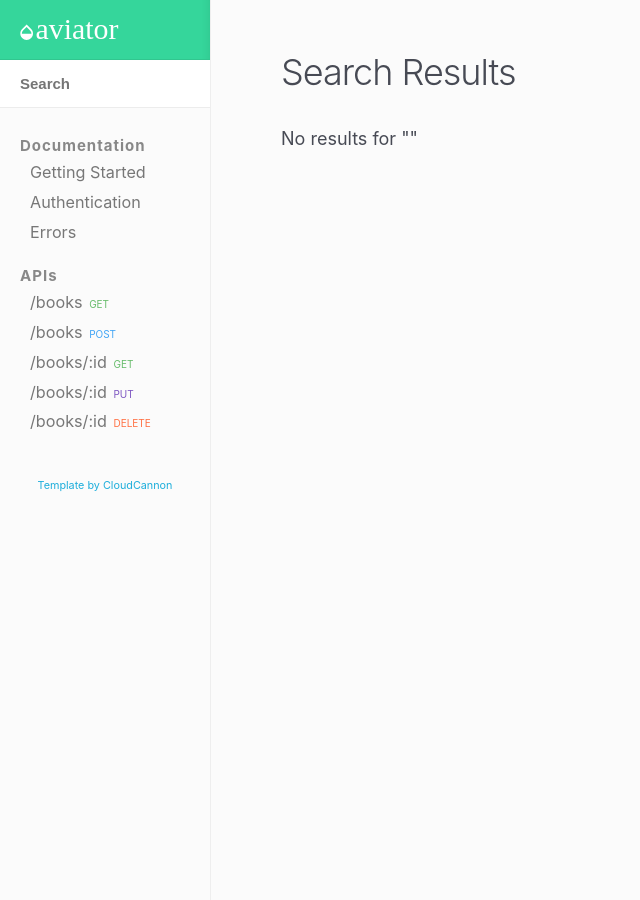
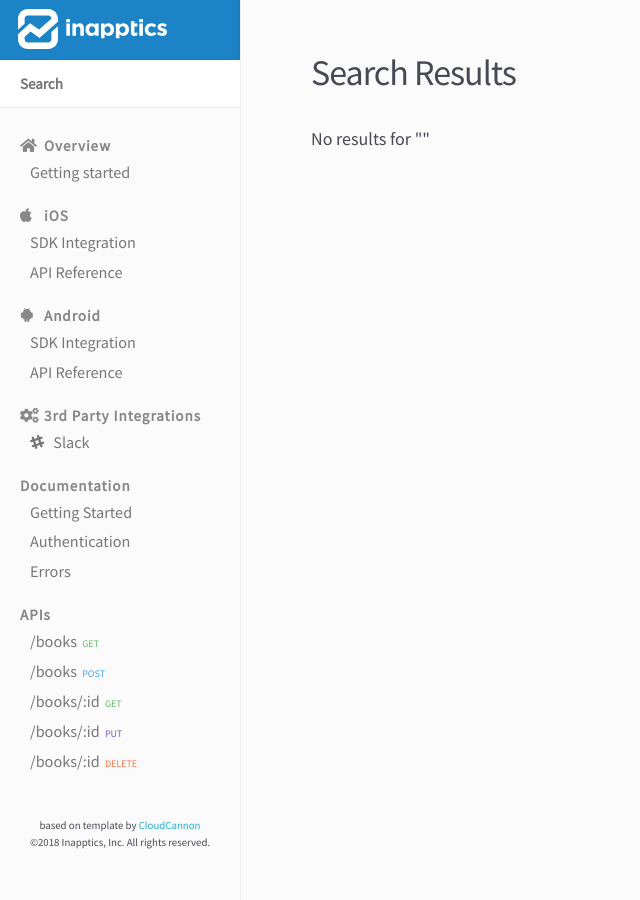
Before and after one commit to inapptics/inapptics.github.io, a Jekyll site: the page built from search.html, in a window 1280 px wide. Shown: the whole page, without its empty margins (0-640 px from the left). Built offline with Jekyll 4.4.1, drawn with Linux system fonts in a browser that asks for light colours; nearby versions of some CDN libraries.

Commit message:
started setting up the docs

```diff
--- a/_config.yml
+++ b/_config.yml
@@ -1,9 +1,9 @@
 # ----
 # Site
 
-title: Aviator
+title: Inapptics
 description: Jekyll template for API documentation.
-url: https://example.com
+url: https://docs.inapptics.com
 google_analytics_key:
 permalink: pretty
 
@@ -13,12 +13,30 @@ permalink: pretty
 timezone: Etc/UTC
 
 collections:
+  overview:
+    title: Overview
+    icon: fas fa-home
+    position: 1
+  ios:
+    title: iOS
+    icon: fab fa-apple
+    position: 2
+  android:
+    title: Android
+    icon: fab fa-android
+    position: 3
+  3rdparty:
+    title: 3rd Party Integrations
+    icon: fas fa-cogs
+    position: 4
+
   documentation:
     title: Documentation
-    position: 1
+    position: 5
   api:
     title: APIs
-    position: 2
+    position: 6
+
 plugins:
   - jekyll-sitemap
   - jekyll-seo-tag
@@ -64,6 +82,10 @@ languages:
   php: PHP
   python: Python
   ruby: Ruby
+  kotlin: Kotlin
+  objc: Objective-C
+  swift: Swift
+
 
 _options:
   content_markdown:
--- a/_includes/sidebar.html
+++ b/_includes/sidebar.html
@@ -3,12 +3,16 @@
 	{% for collection in sorted_collections %}
 		{% if collection.label != "posts" %}
 			<section>
-				<h6>{{ collection.title }}</h6>
+				<h6>{{collection.docs.count}} <i class="{{ collection.icon }}" style="width: 20px;"></i> {{ collection.title }}</h6>
 				<ul>
 					{% assign sorted_docs = collection.docs | sort: "position" %}
 					{% for doc in sorted_docs %}
 						<li>
+							<!--
+							<a href="{% if page.url != '/' %}/{% endif %}#{% if doc.position == 1 %}{{collection.label}}_{% endif %}{{ doc.id | replace: '/', '' | replace: '.', '' }}"></a>
+							-->
 							<a href="{% if page.url != '/' %}/{% endif %}#{{ doc.id | replace: '/', '' | replace: '.', '' }}">
+								<i class="{{doc.icon}}" style="width: 20px;"></i>
 								{{ doc.title }}
 								{% if doc.type %}<span class="endpoint {{ doc.type }}"></span>{% endif %}
 							</a>
--- a/_layouts/default.html
+++ b/_layouts/default.html
@@ -7,7 +7,7 @@
 		{% seo %}
 
 		<link rel="stylesheet" href="{{ site.baseurl }}/css/style.css">
-		<link rel="icon" type="image/png" href="/favicon.png">
+		<link rel="icon" href="https://inapptics.com/images/favicon.ico">
 
 		{% if jekyll.environment == 'production' and site.google_analytics_key != '' %}
 			<script>
@@ -20,6 +20,8 @@
 
 		<script src="https://ajax.googleapis.com/ajax/libs/jquery/1.11.2/jquery.min.js"></script>
 		<script src="{{ site.baseurl }}/js/main.js"></script>
+		<script type="text/javascript">window.$crisp=[];window.CRISP_WEBSITE_ID="d36477c3-ce45-4aaa-901b-f353c003f316";(function(){d=document;s=d.createElement("script");s.src="https://client.crisp.chat/l.js";s.async=1;d.getElementsByTagName("head")[0].appendChild(s);})();</script>
+		<link href="https://use.fontawesome.com/releases/v5.0.8/css/all.css" rel="stylesheet">
 	</head>
 	<body>
 		<header>
@@ -36,9 +38,8 @@
 			{% include sidebar.html %}
 
 			<p class="copyright">
-				<a href="https://cloudcannon.com/">
-					Template by CloudCannon
-				</a>
+				based on template by <a href="https://cloudcannon.com/">CloudCannon</a><br />
+				&copy;{{ 'now' | date: "%Y" }} Inapptics, Inc. All rights reserved.
 			</p>
 		</header>
 		<div class="main">
--- a/_sass/_main.scss
+++ b/_sass/_main.scss
@@ -41,7 +41,7 @@ body {
 	font-size: 1.8em;
 	line-height: 1.6;
 	font-weight: 400;
-	font-family: system, -apple-system, BlinkMacSystemFont, "Helvetica Neue", "Lucida Grande", sans-serif;
+	font-family: 'Source Sans Pro', sans-serif;
 	background: #fbfbfb;
 
 	&.nav-open {
@@ -76,7 +76,7 @@ th {
 }
 
 h1, h2, h3, h4, h5, h6 {
-	margin-top: 0;
+	margin-top: 0px;
 	font-weight: 300;
 }
 
@@ -101,12 +101,12 @@ p {
 	margin-top: 0;
 }
 
-h3 a {
+h3 a, h1 a {
 	text-decoration: none;
 	color: #474a54;
 }
 
-h3 a:hover {
+h3 a:hover, h1 a:hover {
 	text-decoration: none;
 	color: #474a54;
 }
@@ -465,7 +465,6 @@ header {
 		border-bottom: 1px solid rgba(0, 0, 0, 0.075);
 
 		img {
-			height: 26px;
 			margin: 0 18px;
 		}
 	}
@@ -525,6 +524,7 @@ header {
 	border: 0;
 	border-bottom: 1px solid rgba(0, 0, 0, 0.075);
 
+	font-family: 'Source Sans Pro', sans-serif;
 	font-size: 1.5rem;
 	font-weight: 600;
 	line-height: 1.8;
--- a/css/style.scss
+++ b/css/style.scss
@@ -3,22 +3,18 @@ layout: null
 sitemap: false
 ---
 
-$brand-colour: #35d69b;
+@import url('https://fonts.googleapis.com/css?family=Source+Sans+Pro');
+
+
+$brand-colour: #1c84c6;
 
 $nav-header-height: 60px;
 $nav-background-color: #f5f5f5;
-$nav-width: 210px;
+$nav-width: 240px;
 
 $space: 20px;
 
 $mobile-break: 700px;
-/*
-{% if site.baseurl %}
-	$base-url: {{ site.baseurl }};
-{% else %}
-	$base-url: '';
-{% endif %}
-*/
 
 @import "mixins";
 @import "main";
```
Also changed, not shown: _3rdparty/slack.md (added, +45 -0 lines), _android/apireference.md (added, +44 -0 lines), _android/sdkintegration.md (added, +44 -0 lines), _ios/apireference.md (added, +44 -0 lines), _ios/sdkintegration.md (added, +44 -0 lines), _overview/gettingstarted.md (added, +64 -0 lines), index.html (+8 -1 lines), images/logo.svg.
